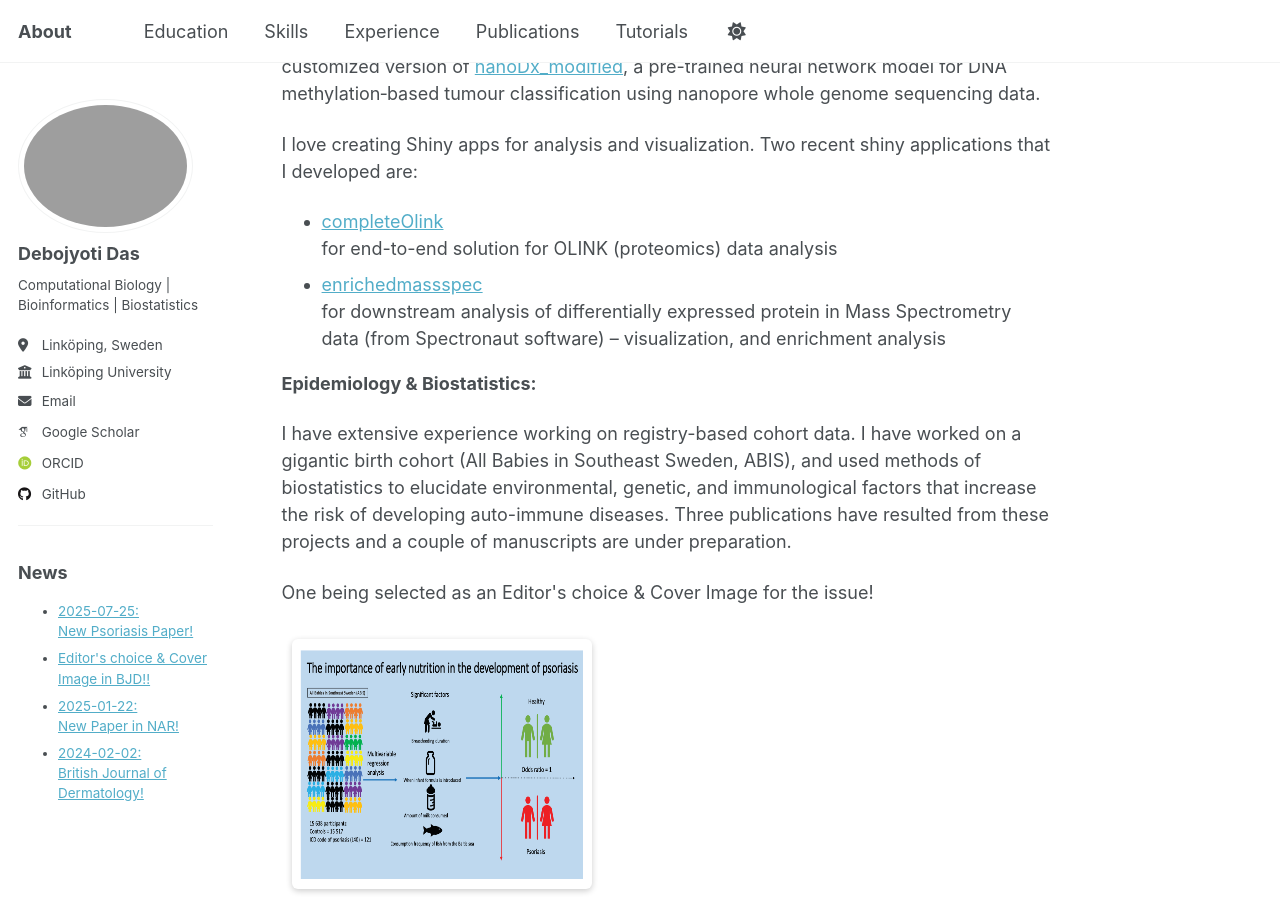
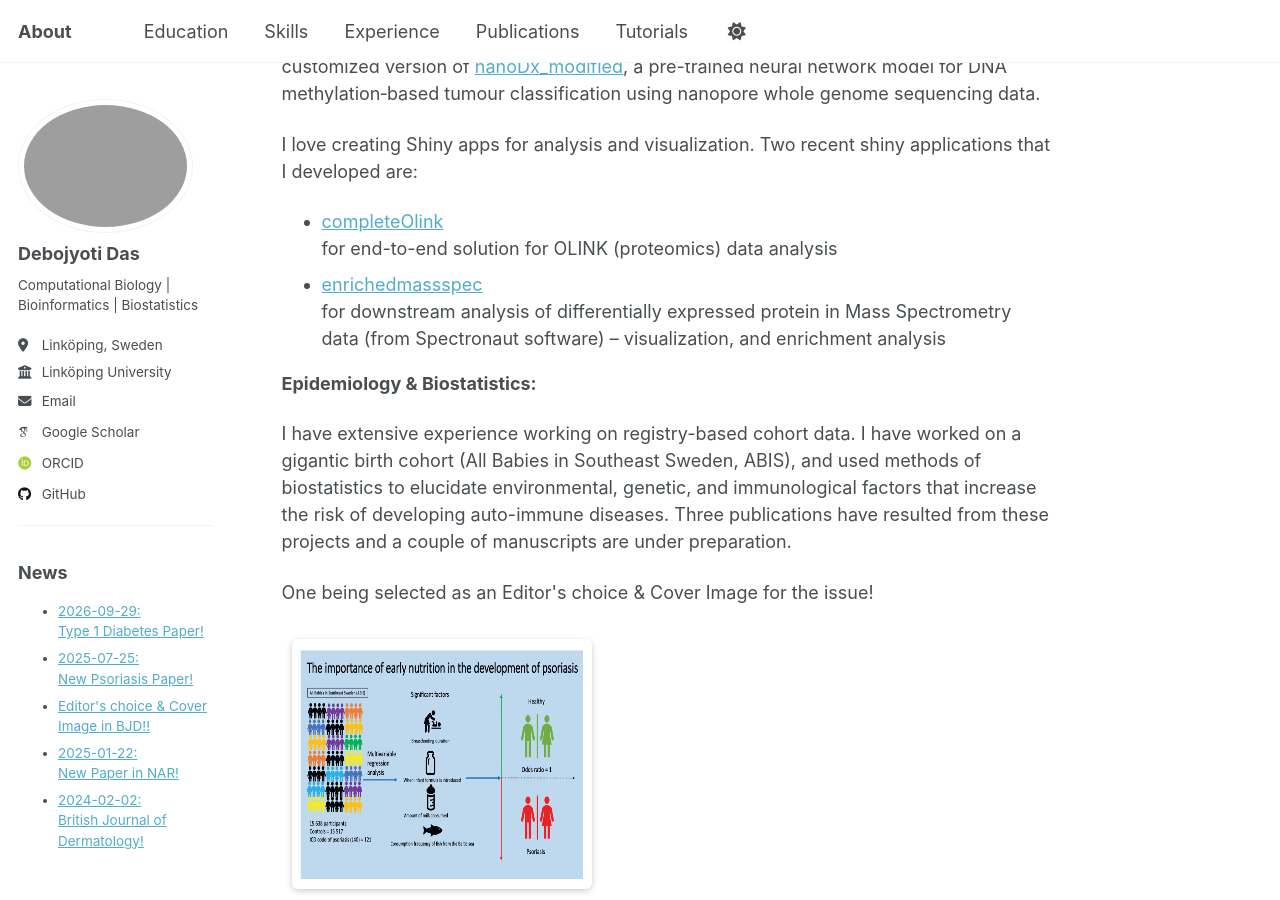
Before and after one commit to BioDebojyoti/BioDebojyoti.github.io, a Jekyll site: the page built from _pages/about.md, in a window 1280 px wide and 900 px high, scrolled down 346 px. Built offline with Jekyll 4.4.1, drawn with Linux system fonts in a browser that asks for light colours; some web fonts are replaced.

Commit message:
update publication news

```diff
--- a/_data/news.yml
+++ b/_data/news.yml
@@ -14,3 +14,6 @@
 
 - title: "2025-07-25: <br> New Psoriasis Paper!"
   url: "https://doi.org/10.3390/ijms26157174"
+
+- title: "2026-09-29: <br> Type 1 Diabetes Paper!"
+  url: "https://doi.org/10.1038/s41598-026-72519-6"
```
